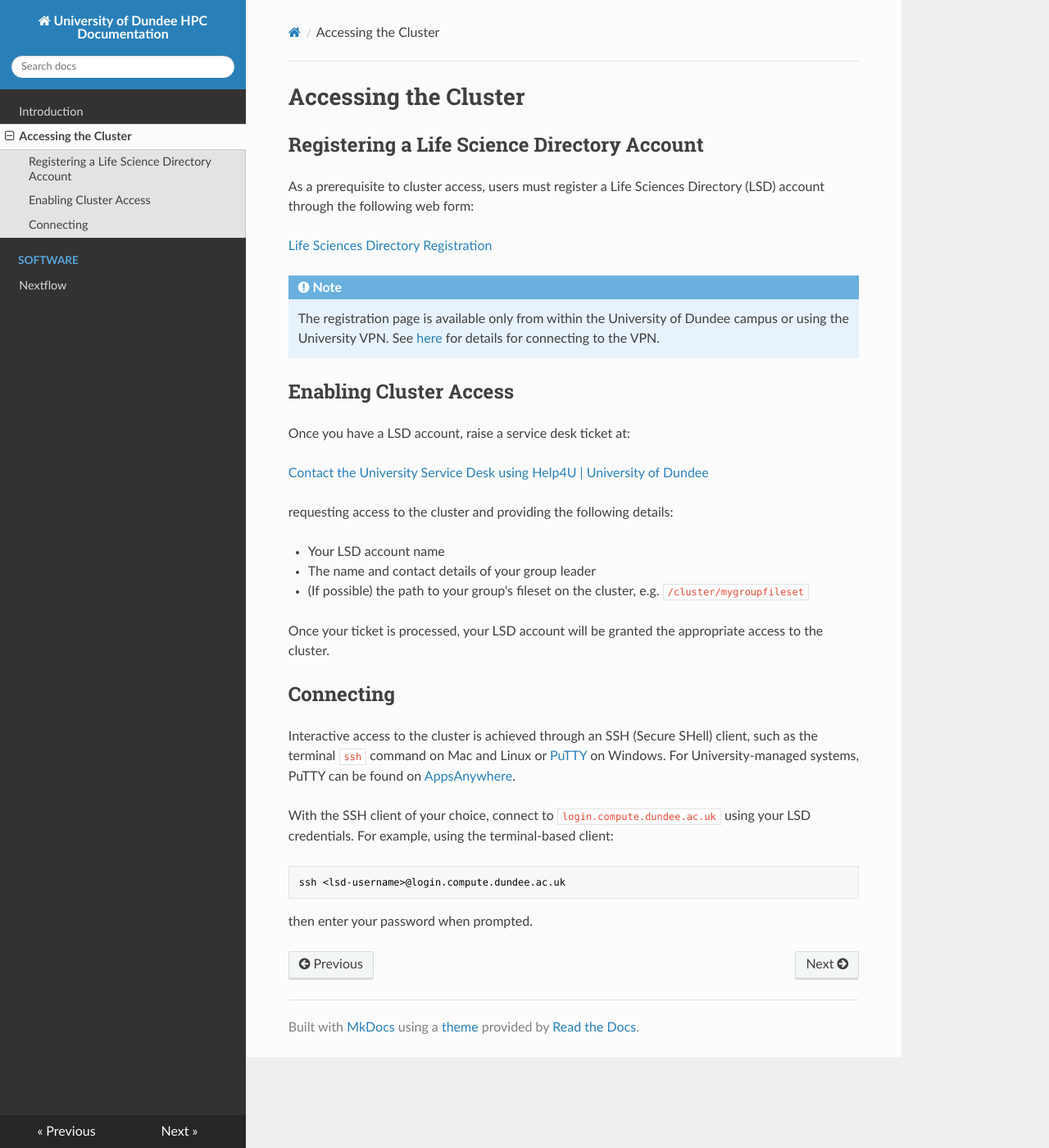
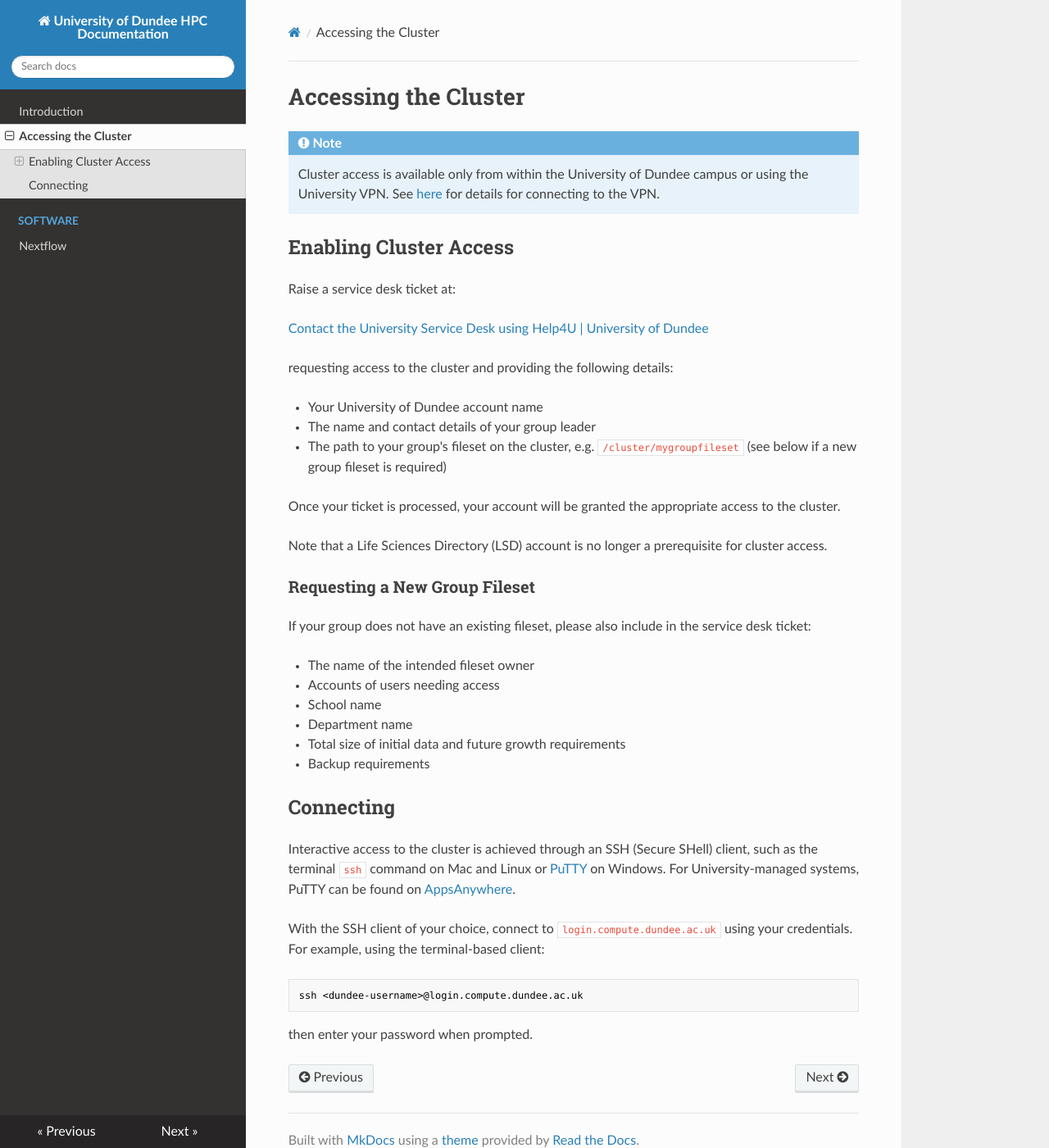
Before and after one commit to dsloanm-uodit/hpc-docs, an MkDocs documentation site: the page built from docs/access.md, in a window 1280 px wide and 1400 px high. Shown: the whole window at 82% size. Built offline with MkDocs 1.6.1, drawn with Linux system fonts in a browser that asks for light colours; nearby versions of some CDN libraries.

Commit message:
Update for new Dundee.uni auth

````diff
--- a/docs/access.md
+++ b/docs/access.md
@@ -1,37 +1,44 @@
 # Accessing the Cluster
-
-## Registering a Life Science Directory Account
-
-As a prerequisite to cluster access, users must register a Life Sciences Directory (LSD) account through the following web form:
-
-[Life Sciences Directory Registration](https://lsd.lifesci.dundee.ac.uk/register/internal)
 
 !!! note
 
-    The registration page is available only from within the University of Dundee campus or using the University VPN. See [here](https://www.dundee.ac.uk/guides/using-vpn) for details for connecting to the VPN.
+    Cluster access is available only from within the University of Dundee campus or using the University VPN. See [here](https://www.dundee.ac.uk/guides/using-vpn) for details for connecting to the VPN.
 
 ## Enabling Cluster Access
 
-Once you have a LSD account, raise a service desk ticket at:
+Raise a service desk ticket at:
 
 [Contact the University Service Desk using Help4U | University of Dundee](https://www.dundee.ac.uk/guides/contact-university-service-desk-using-help4u)
 
 requesting access to the cluster and providing the following details:
 
-  * Your LSD account name
+  * Your University of Dundee account name
   * The name and contact details of your group leader
-  * (If possible) the path to your group's fileset on the cluster, e.g. `/cluster/mygroupfileset`
+  * The path to your group's fileset on the cluster, e.g. `/cluster/mygroupfileset` (see below if a new group fileset is required)
 
-Once your ticket is processed, your LSD account will be granted the appropriate access to the cluster.
+Once your ticket is processed, your account will be granted the appropriate access to the cluster.
+
+Note that a Life Sciences Directory (LSD) account is no longer a prerequisite for cluster access.
+
+### Requesting a New Group Fileset
+
+If your group does not have an existing fileset, please also include in the service desk ticket:
+
+  * The name of the intended fileset owner
+  * Accounts of users needing access
+  * School name
+  * Department name
+  * Total size of initial data and future growth requirements
+  * Backup requirements
 
 ## Connecting
 
 Interactive access to the cluster is achieved through an SSH (Secure SHell) client, such as the terminal `ssh` command on Mac and Linux or [PuTTY](https://www.chiark.greenend.org.uk/~sgtatham/putty/latest.html) on Windows. For University-managed systems, PuTTY can be found on [AppsAnywhere](https://myapps.dundee.ac.uk/).
 
-With the SSH client of your choice, connect to `login.compute.dundee.ac.uk` using your LSD credentials. For example, using the terminal-based client:
+With the SSH client of your choice, connect to `login.compute.dundee.ac.uk` using your credentials. For example, using the terminal-based client:
 
 ```console
-ssh <lsd-username>@login.compute.dundee.ac.uk
+ssh <dundee-username>@login.compute.dundee.ac.uk
 ```
 
 then enter your password when prompted.
````
